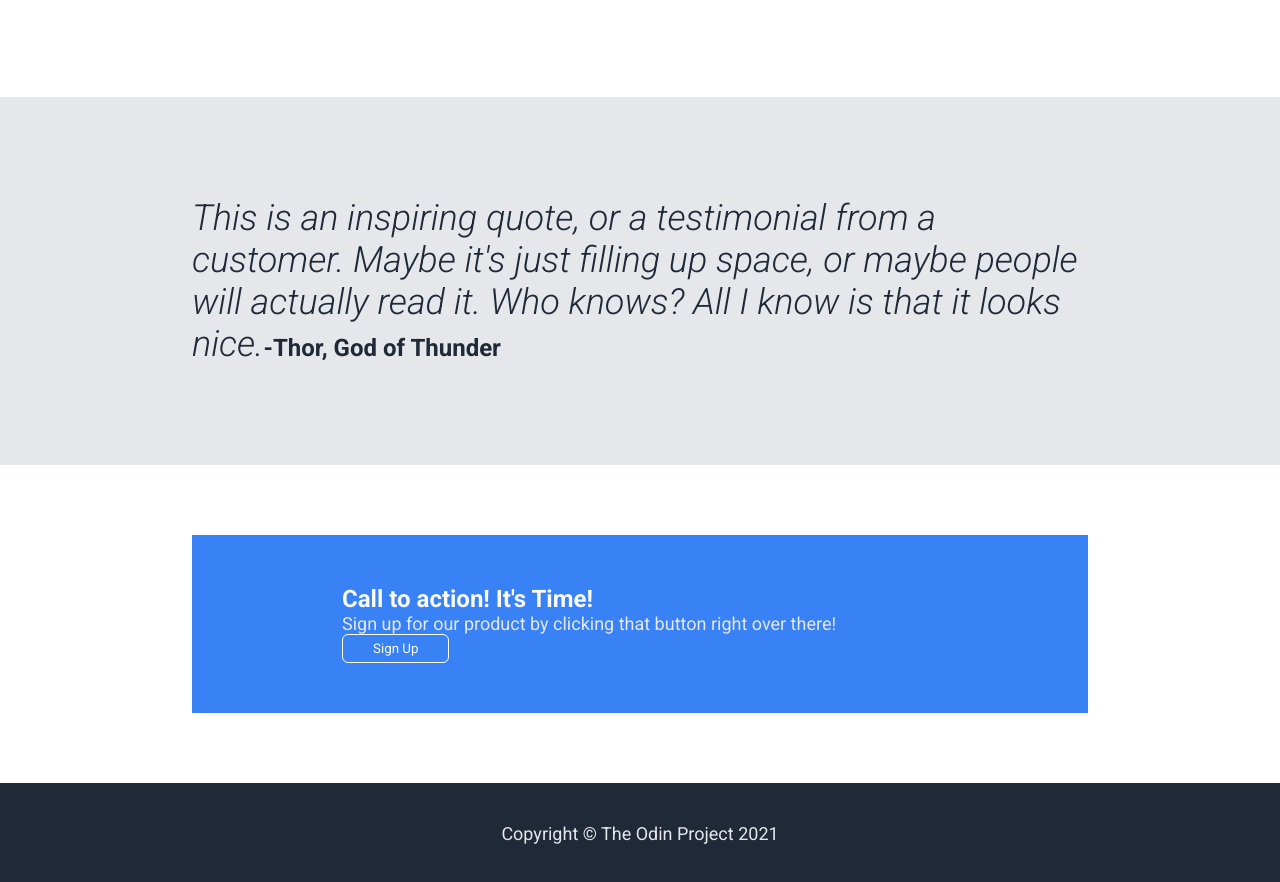
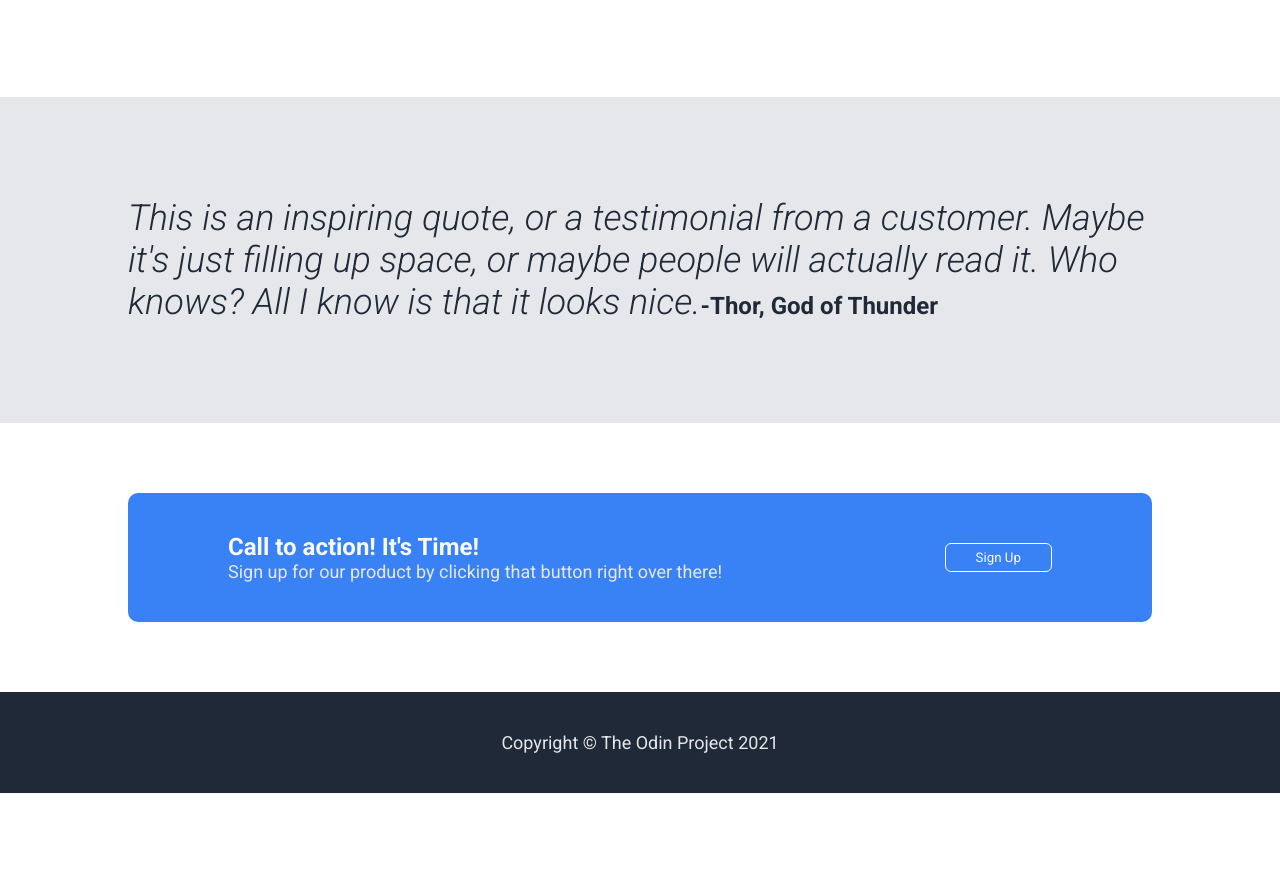
Before and after one commit to mattruth14/landing-page, a plain HTML site: page index.html in a window 1280 px wide. Shown: the part 1004-1886 px from the top of the page. After the commit the page ends 1797 px from the top, so only its background shows below. Drawn offline with Linux system fonts and the light colour scheme.

Commit message:
call to action complete
call to action (section 4) complete with responsive layout.

```diff
--- a/styles.css
+++ b/styles.css
@@ -12,7 +12,7 @@
 header,
 section,
 footer {
-    padding-inline: 15vw;
+    padding-inline: 10vw;
 }
 
 footer {
@@ -173,11 +173,19 @@ figure {
 
 #action-container {
     background-color: #3882f6;
-    padding: 50px 150px;
+    border-radius: 10px;
+    min-width: 100%;
+    padding: 40px 100px;
+    display: flex;
+    justify-content: space-between;
+    align-items: center;
+    flex-wrap: wrap;
+    gap: 10px;
 }
 
 .two {
     border: 1.8px white solid;
+    align-self: initial;
 }
 
 #action-call {
```
